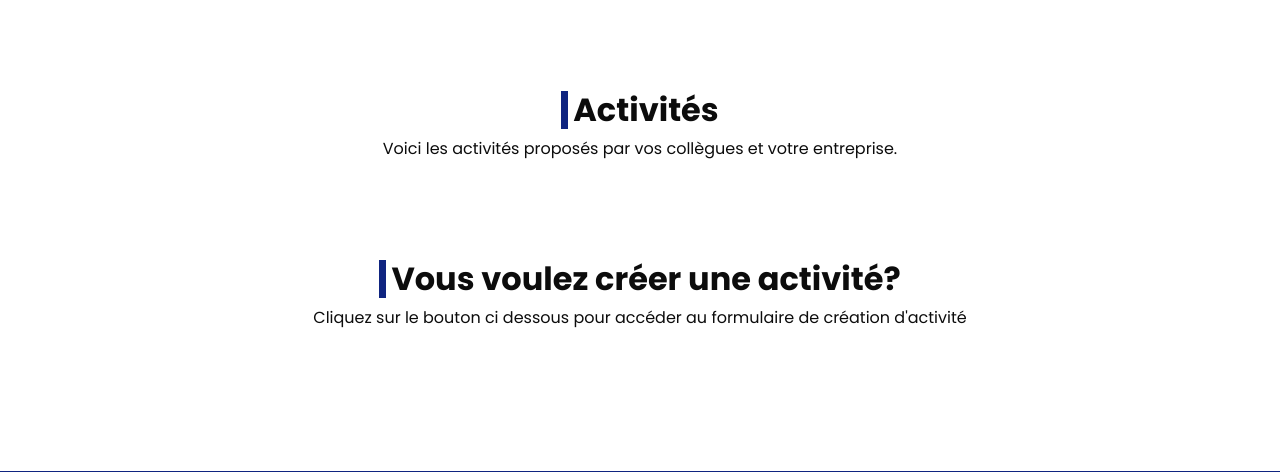
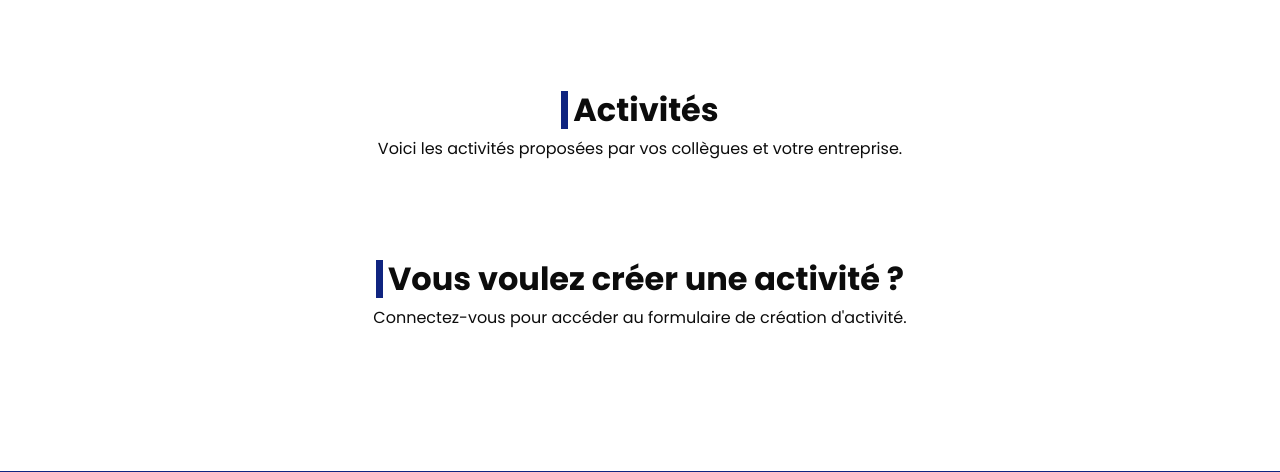
Before and after one commit to RidaMoustaoui/Urban-Activity, a PHP site: page /house.php in a window 1280 px wide. Shown: the part 645-1117 px from the top of the page. Run offline with PHP 8.4, Linux system fonts and the light colour scheme; data that the repository does not hold is empty; some libraries are stand-ins or nearby versions.

Commit message:
orthographe

```diff
--- a/house.php
+++ b/house.php
@@ -14,7 +14,7 @@
           Activités
         </h2>
         <p>
-          Voici les activités proposés par vos collègues et votre entreprise.
+          Voici les activités proposées par vos collègues et votre entreprise.
         </p>
 
       </div>
@@ -106,20 +106,26 @@
 
     <div class="heading_container">
         <h2>
-          Vous voulez créer une activité?
+        Vous voulez créer une activité ?
         </h2>
-        <p>
-          Cliquez sur le bouton ci dessous pour accéder au formulaire de création d'activité
-        </p>
+
 
       <?php
             if(isset($_SESSION['Mail']))
             {
+              echo '<p>
+              Cliquez sur le bouton ci-dessous pour accéder au formulaire de création d\'activité.
+              </p>';
               echo '<div class="btn-box">
               <a href="creAct.php">
                 Créez une activité
               </a>
             </div>';
+            }else
+            {
+              echo '<p>
+              Connectez-vous pour accéder au formulaire de création d\'activité.
+              </p>';
             }
           ?>
       </div>
--- a/index.php
+++ b/index.php
@@ -14,7 +14,7 @@
           Découvrez les activités du moment.
         </h2>
         <p>
-          Voici les dernières activités proposés par votre entreprise.
+          Voici les dernières activités proposées par votre entreprise.
         </p>
 
       <div class="btn-box">
```
